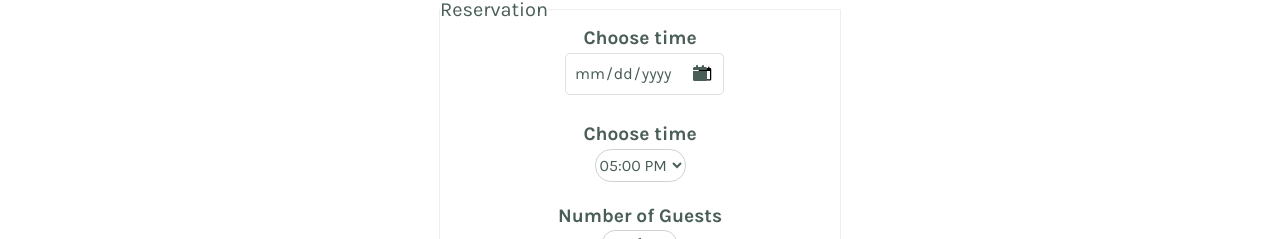
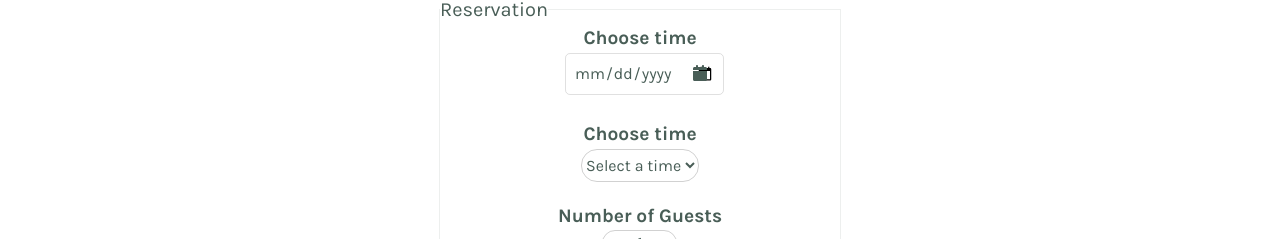
Before and after one commit to friasmariano/little-lemon-app, a Next.js app: page /booking in a window 1280 px wide. Shown: the part 813-1052 px from the top of the page. Built offline with nearby package versions, Linux system fonts and the light colour scheme; a web font is replaced by a local one.

Commit message:
useAvailableTimes reducer -ready

```diff
--- a/app/booking/page.jsx
+++ b/app/booking/page.jsx
@@ -2,21 +2,8 @@
 
 import BookingForm from "../../components/BookingForm.jsx";
 import Hero from "../../components/Hero.jsx";
-import { useState } from "react";
-import { useAvailableTimes, initializeTimes } from "../../hooks/useAvailableTimes.jsx";
 
 export default function BookTable() {
-    const [state, dispatch] = useAvailableTimes();
-    const [selectedDate, setSelectedDate] = useState(null);
-
-    const updateTimes = (date) => {
-        setSelectedDate(date);
-
-        dispatch({
-            type: "SET_AVAILABLE_TIMES",
-            payload: initializeTimes()
-        })
-    }
 
     return(
         <main>
@@ -30,8 +17,6 @@ export default function BookTable() {
             </Hero>
             <BookingForm
                 sectionNames={['Personal', 'Reservation', 'Payment']}
-                availableTimes={state}
-                updateTimes={updateTimes}
             />
         </main>
     );
--- a/components/BookingForm.jsx
+++ b/components/BookingForm.jsx
@@ -1,27 +1,26 @@
 'use client'
 
 import { useForm } from 'react-hook-form'
-import { useState } from 'react'
+import { useState, useReducer } from 'react'
 import { FontAwesomeIcon } from '@fortawesome/react-fontawesome'
 import { faCalendar, faInfoCircle } from '@fortawesome/free-solid-svg-icons'
 import { ErrorMessage } from "@hookform/error-message"
 import Modal from './Modal'
-
 import buttonStyles from '../styles/button.module.css'
 import styles from '../styles/bookform.module.css'
+import { updateTimes, initializeTimes, RESERVE_TIME } from '../hooks/useAvailableTimes'
 
-export default function BookingForm({ sectionNames, availableTimes, updateTimes }) {
-    console.log('Available Times', availableTimes);
+export default function BookingForm({ sectionNames}) {
+    const [times, dispatch] = useReducer(updateTimes, initializeTimes());
 
-    const [selectedTime, setSelectedTime] = useState('05:00 PM');
+    const handleChange = (event) => {
+        dispatch({ type: RESERVE_TIME, payload: { value: event.target.value } })
+    }
+
     const [isModalOpen, setIsModalOpen] = useState(false);
 
     const openModal = () => setIsModalOpen(true);
     const closeModal = () => setIsModalOpen(false);
-
-    const handleDateChange = (event) => {
-        updateTimes(event.target.value);
-    }
 
     // Hook Forms
     const { register, handleSubmit, watch, formState: { errors, isValid, isDirty } } = useForm({
@@ -256,17 +255,17 @@ export default function BookingForm({ sectionNames, availableTimes, updateTimes
                                   margin: '5px 0px 20px 0px' }}>
                         <label className={styles.subtitle}
                                htmlFor="time">Choose time</label>
+
                         <select id="time"
-                                value={selectedTime}
-                                onChange={e => setSelectedTime(e.target.value)}
+                                onChange={handleChange}
                                 style={{ borderRadius: '16px',
                                          padding: '5px 0px 5px 0px',
                                          border: '1px solid rgba(102, 102, 102, 0.3)'}}>
-                            {availableTimes
-                                .filter(time => time.available)
+                            <option value="">Select a time</option>
+                            {times
                                 .map((time) =>
                                 <option key={time.id} value={time.value}>
-                                    {time.value}
+                                    {time.value} {time.available ? '' : '(Reserved)'}
                                 </option>
                             )}
                         </select>
--- a/hooks/useAvailableTimes.jsx
+++ b/hooks/useAvailableTimes.jsx
@@ -1,32 +1,26 @@
 
-import { useReducer } from 'react';
-
-const RESERVE_TIME = 'RESERVE_TIME';
+export const RESERVE_TIME = 'RESERVE_TIME';
 
 export const initializeTimes = () => {
     return [
-        { id: 1, value: '05:00 PM', available: true},
-        { id: 2, value: '06:00 PM', available: true},
-        { id: 3, value: '07:00 PM', available: true},
-        { id: 4, value: '08:00 PM', available: true},
-        { id: 5, value: '09:00 PM', available: true},
-        { id: 6, value: '10:00 PM', available: true}
+        { id: 0, value: '05:00 PM', available: true},
+        { id: 1, value: '06:00 PM', available: true},
+        { id: 2, value: '07:00 PM', available: true},
+        { id: 3, value: '08:00 PM', available: true},
+        { id: 4, value: '09:00 PM', available: true},
+        { id: 5, value: '10:00 PM', available: true}
     ];
 };
 
-const availableTimesReducer = (state, action) => {
+export const updateTimes = (state, action) => {
     switch(action.type) {
         case RESERVE_TIME:
-            return state.map(time => {
-                time.value = action.payload.value
-                    ? {...time, available: false}
-                    : time
-            })
+            state = state.map(e =>
+                e.value === action.payload.value
+                    ? {...e, available: false}
+                    : e
+            )
         default:
             return state;
     }
 }
-
-export const useAvailableTimes = () => {
-    return useReducer(availableTimesReducer, initializeTimes());
-}
```
